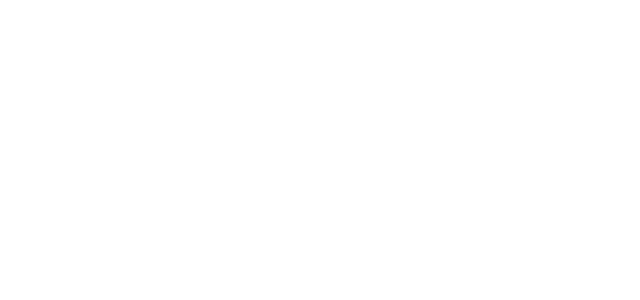
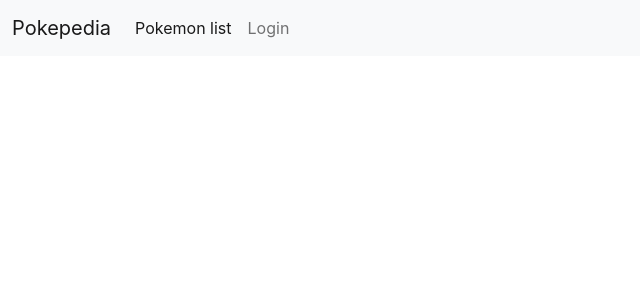
Before and after one commit to AmexClawBack/pokepedia, a React (Create React App) app: page / in a window 1280 px wide. Shown: the top 300 px of the page, without its empty margins (0-640 px from the left). Built offline with nearby package versions, Linux system fonts and the light colour scheme.

Commit message:
Installed packages. Rendering Nav.

```diff
--- a/package.json
+++ b/package.json
@@ -6,8 +6,10 @@
     "@testing-library/jest-dom": "^5.16.1",
     "@testing-library/react": "^12.1.2",
     "@testing-library/user-event": "^13.5.0",
+    "axios": "^0.25.0",
     "react": "^17.0.2",
     "react-dom": "^17.0.2",
+    "react-router-dom": "^6.2.1",
     "react-scripts": "5.0.0",
     "web-vitals": "^2.1.4"
   },
@@ -17,7 +19,6 @@
     "test": "react-scripts test",
     "eject": "react-scripts eject"
   },
-
   "browserslist": {
     "production": [
       ">0.2%",
--- a/public/index.html
+++ b/public/index.html
@@ -24,6 +24,7 @@
       work correctly both with client-side routing and a non-root public URL.
       Learn how to configure a non-root public URL by running `npm run build`.
     -->
+    <link href="https://cdn.jsdelivr.net/npm/bootstrap@5.1.3/dist/css/bootstrap.min.css" rel="stylesheet" integrity="sha384-1BmE4kWBq78iYhFldvKuhfTAU6auU8tT94WrHftjDbrCEXSU1oBoqyl2QvZ6jIW3" crossorigin="anonymous">
     <title>React App</title>
   </head>
   <body>
@@ -39,5 +40,6 @@
       To begin the development, run `npm start` or `yarn start`.
       To create a production bundle, use `npm run build` or `yarn build`.
     -->
+    <script src="https://cdn.jsdelivr.net/npm/bootstrap@5.1.3/dist/js/bootstrap.bundle.min.js" integrity="sha384-ka7Sk0Gln4gmtz2MlQnikT1wXgYsOg+OMhuP+IlRH9sENBO0LRn5q+8nbTov4+1p" crossorigin="anonymous"></script>
   </body>
 </html>
--- a/src/App.js
+++ b/src/App.js
@@ -1,10 +1,13 @@
-import logo from './logo.svg';
+
 import './App.css';
+// Components
+import Nav from './components/Nav';
 
 function App() {
   return (
     <div className="App">
 
+      <Nav />
     </div>
   );
 }
--- /dev/null
+++ b/src/components/Nav/index.js
@@ -0,0 +1,29 @@
+import React from 'react';
+
+const Nav = () => {
+    return (
+
+          <nav className="navbar navbar-expand-lg navbar-light bg-light">
+  <div className="container-fluid">
+    <a className="navbar-brand" href="#">Pokepedia</a>
+    <button className="navbar-toggler" type="button" data-bs-toggle="collapse" data-bs-target="#navbarNav" aria-controls="navbarNav" aria-expanded="false" aria-label="Toggle navigation">
+      <span className="navbar-toggler-icon"></span>
+    </button>
+    <div className="collapse navbar-collapse" id="navbarNav">
+      <ul className="navbar-nav">
+        <li className="nav-item">
+          <a className="nav-link active" aria-current="page" href="#">Pokemon list</a>
+        </li>
+        <li className="nav-item">
+          <a className="nav-link" href="#">Login</a>
+        </li>
+
+      </ul>
+    </div>
+  </div>
+</nav>
+
+    );
+}
+
+export default Nav;
```
Also changed, not shown: 1 other file (tests, documents, lock files or other folders).
